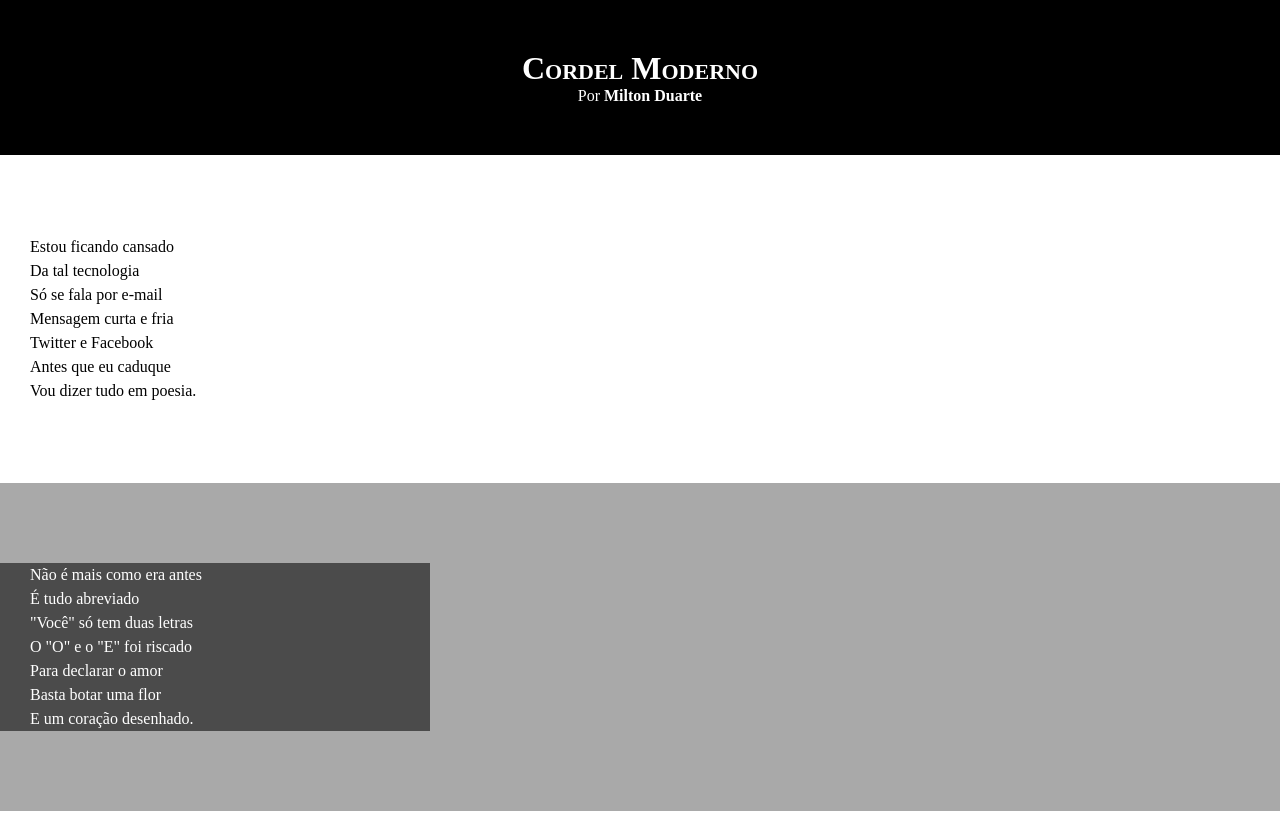
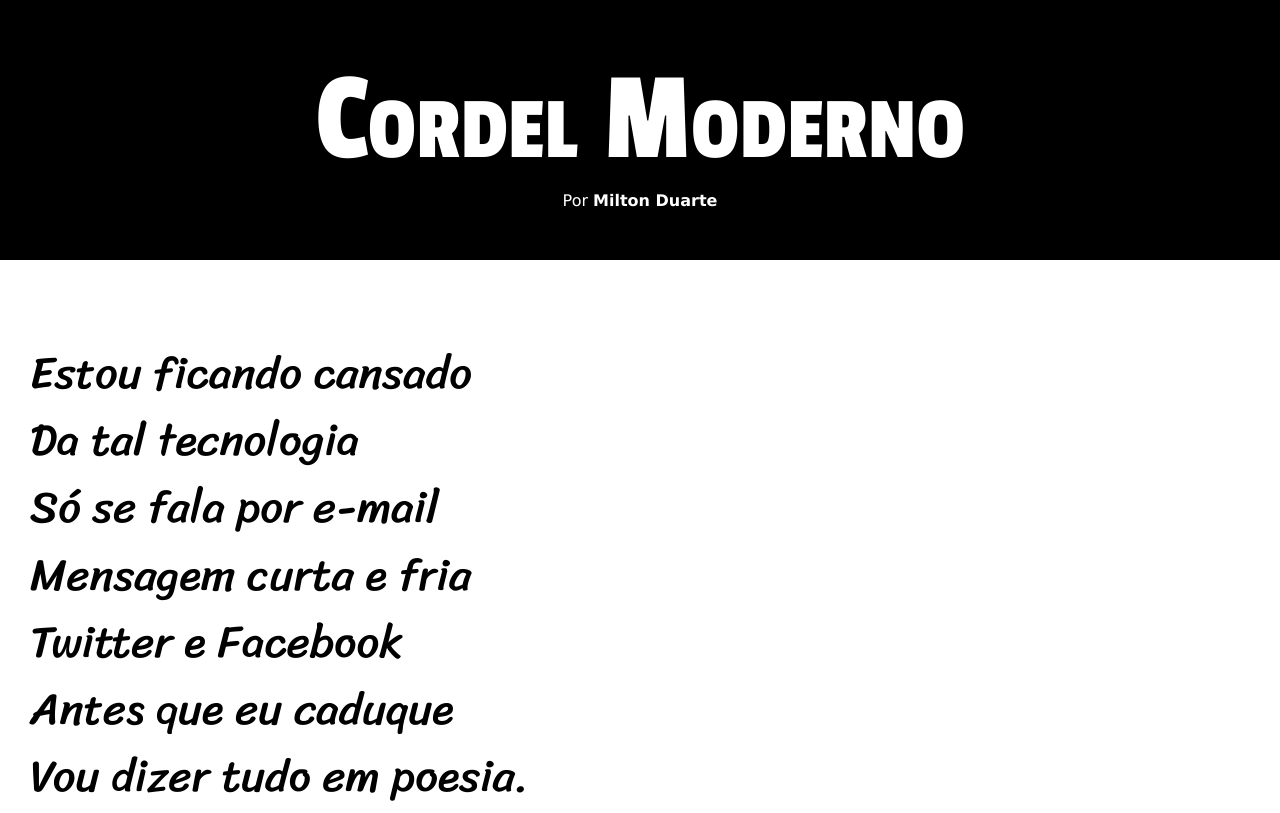
Before and after one commit to Hoso4rakida/Aula-HtmlCss, a plain HTML site: page projetoCordel/index.html in a window 1280 px wide. Shown: the top 813 px of the page. Drawn offline with Linux system fonts and the light colour scheme.

Commit message:
Update style.css

```diff
--- a/projetoCordel/style.css
+++ b/projetoCordel/style.css
@@ -1,13 +1,24 @@
 @charset "UTF-8";
 
+@import url('https://fonts.googleapis.com/css2?family=Sriracha&display=swap');
+
+@import url('https://fonts.googleapis.com/css2?family=Passion+One&display=swap');
+/*/////////////////////////////////////*/
+:root {
+    --font1: Verdana, Arial, Helvetica, sans-serif;
+    --font2: 'Sriracha', cursive;
+    --font3: 'Passion One', cursive;
+}
+/*/////////////////////////////////////*/
 *{
     padding: 0;
     margin: 0;
 }
 /*/////////////////////////////////////*/
  html, body{
-     min-width: 100vh;
+     min-width: 100vw;
      background-color: darkgray;
+     font-family: var(--font1);
  }
 /*/////////////////////////////////////*/
  header{
@@ -17,12 +28,16 @@
  }
 /*/////////////////////////////////////*/
  header > h1{
+    font-family: var(--font3);
+    font-weight: normal;
     padding-top: 50px;
     font-variant: small-caps;
+    font-size: 10vw;
  }
 /*/////////////////////////////////////*/
  header > p {
      padding-bottom: 50px;
+
  }
 /*/////////////////////////////////////*/
 a {
@@ -41,20 +56,26 @@ a:hover{
     text-align: center;
     padding: 10px;
  }
+ /*/////////////////////////////////////*/
  .normal {
     background-color:white;
  }
+ /*/////////////////////////////////////*/
  section.image > p{
-     width: 400px;
+    margin-left: 10px;
+    display: inline-block;
+    padding: 7px;
     color: white;
     background-color: rgba(0, 0, 0, 0.555);
  }
-
+/*/////////////////////////////////////*/
  section{
+    font-family: var(--font2);
     padding-top: 10vh;
     padding-bottom: 10vh;
+    font-size: 3.5vw;
  }
-
+/*/////////////////////////////////////*/
  main p{
     padding-left: 30px;
     line-height: 1.5em;
```
Lines whose indentation alone changed are shown as unchanged.
